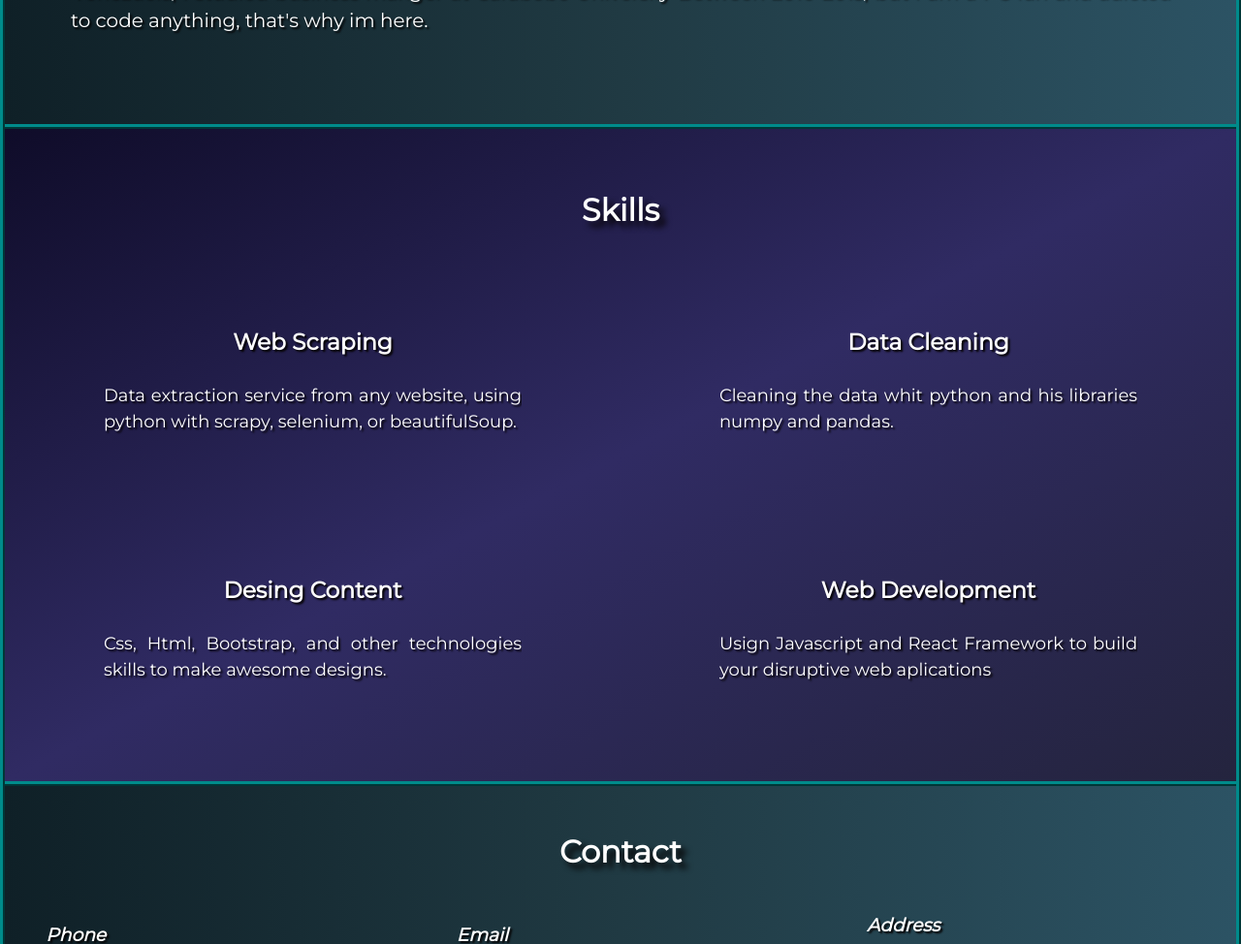
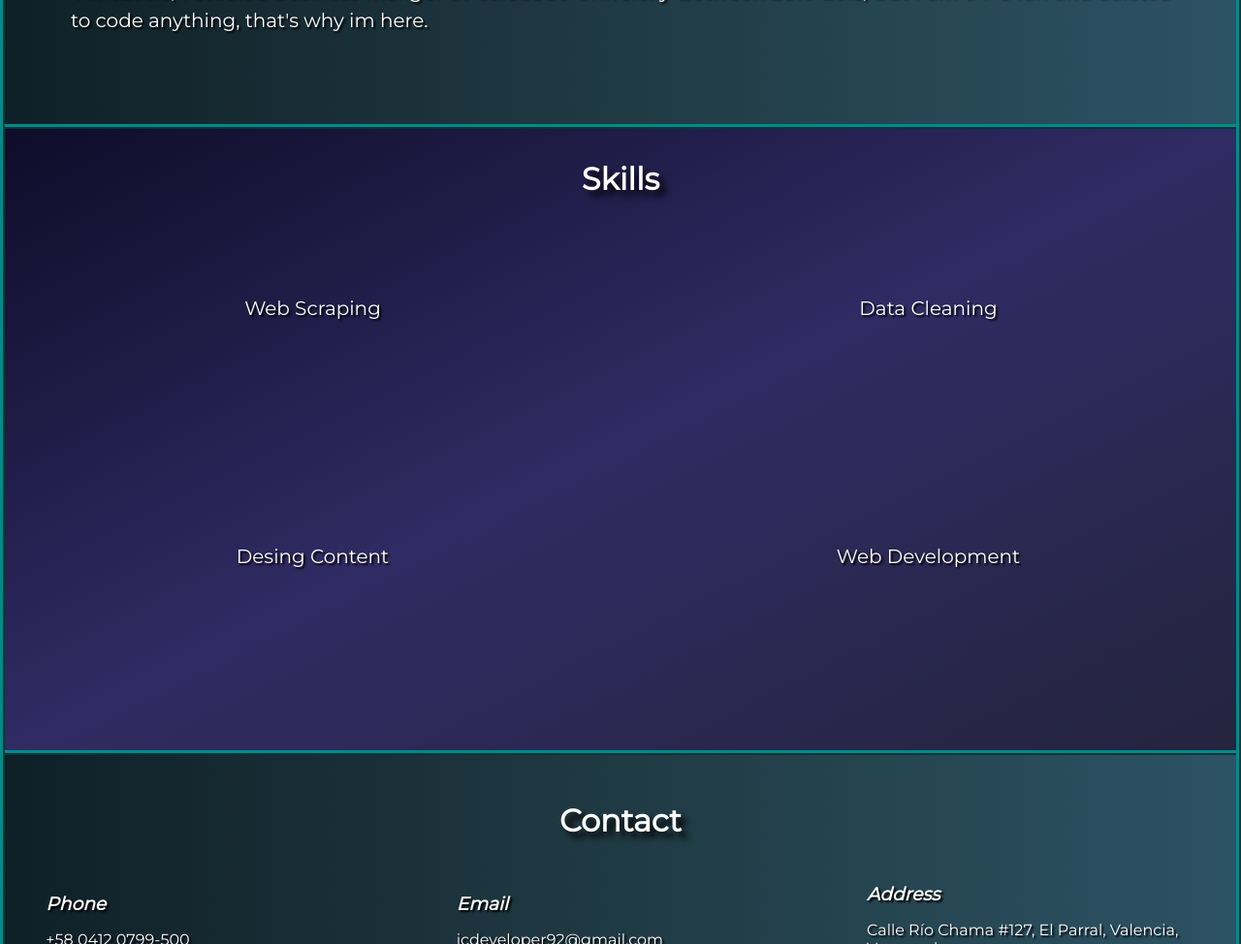
Before and after one commit to jcdev92/portafolio-JCDEV, a plain HTML site: page index.html in a window 1280 px wide. Shown: the part 1120-2094 px from the top of the page at 97% size. Drawn offline with nearby package versions, Linux system fonts and the light colour scheme.

Commit message:
JCDEV Portfolio Beta 0.6.2

```diff
--- a/assets/css/style.css
+++ b/assets/css/style.css
@@ -150,7 +150,7 @@ img {
   font-size: 2rem;
 }
 
-.skill-item,
+.skill-item a,
 .about__text {
   font-size: clamp(8px, 3.5vw, 20px);
   line-height: 1.5;
@@ -158,6 +158,7 @@ img {
   text-align: justify;
   text-shadow: 2px 2px 2px rgb(5, 2, 2);
   padding: 3rem;
+  text-decoration: none;
 }
 
 .skills {
@@ -172,7 +173,7 @@ img {
   margin-top: 0rem;
   font-size: 2rem;
   text-align: center;
-  padding-top: 4rem;
+  padding-top: 2rem;
 }
 
 .skills__container {
@@ -180,6 +181,7 @@ img {
   grid-template-columns: repeat(2, 1fr);
   grid-template-rows: 20vw 20vw;
   height: 100%;
+  padding: 0;
   margin-bottom: 2rem;
 }
 
@@ -204,17 +206,24 @@ img {
 }
 */
 
-.skill-item h3 {
+.skill-item a {
   margin: 25px;
+  margin-bottom: 0;
 }
 
-.skill-item span {
-  font-size: clamp(12px, 3.5vw, 18px);
+.skill-item p {
+  font-size: clamp(10px, 3vw, 16px);
   text-align: justify;
   color: #fff;
-  width: 80%;
-  height: 70%;
-  margin: 0;
+  width: 55%;
+  max-height: 0;
+  overflow: hidden;
+  margin-top: 0;
+  transition: all .3s ease-in-out;
+}
+
+div:target p{
+  max-height: 120px;
 }
 
 .Contact {
--- a/index.html
+++ b/index.html
@@ -66,23 +66,23 @@
     <section class="skills" id="skills">
       <h2 class="skills__title">Skills</h2>
       <div class="skills__container">
-        <div class="skill-item">
-          <h3>Web Scraping</h3>
-          <span>
-          Data extraction service from any website, using python with scrapy, selenium, or beautifulSoup.</span>
-          </span>
+        <div class="skill-item" id="webscraping">
+          <a href="#webscraping">Web Scraping</a>
+          <p>
+          Data extraction service from any website, using python with scrapy, selenium, or beautifulSoup.
+          </p>
         </div>
-        <div class="skill-item">
-          <h3>Data Cleaning</h3>
-          <span>Cleaning the data whit python and his libraries numpy and pandas.</span>
+        <div class="skill-item" id="datacleaning">
+          <a href="#datacleaning">Data Cleaning</a>
+          <p>Cleaning the data whit python and his libraries numpy and pandas.</p>
         </div>
-        <div class="skill-item">
-          <h3>Desing Content</h3>
-          <span>Css, Html, Bootstrap, and other technologies skills to make awesome designs.</span>
+        <div class="skill-item" id="desingcontend">
+          <a href="#desingcontend">Desing Content</a>
+          <p>Css, Html, Bootstrap, and other technologies skills to make awesome designs.</p>
         </div>
-        <div class="skill-item">
-          <h3>Web Development</h3>
-          <span>Usign Javascript and React Framework to build your disruptive web aplications</span>
+        <div class="skill-item" id="webdev">
+          <a href="#webdev">Web Development</a>
+          <p>Usign Javascript and React Framework to build your disruptive web aplications</p>
         </div>
       </div>
     </section>
```
